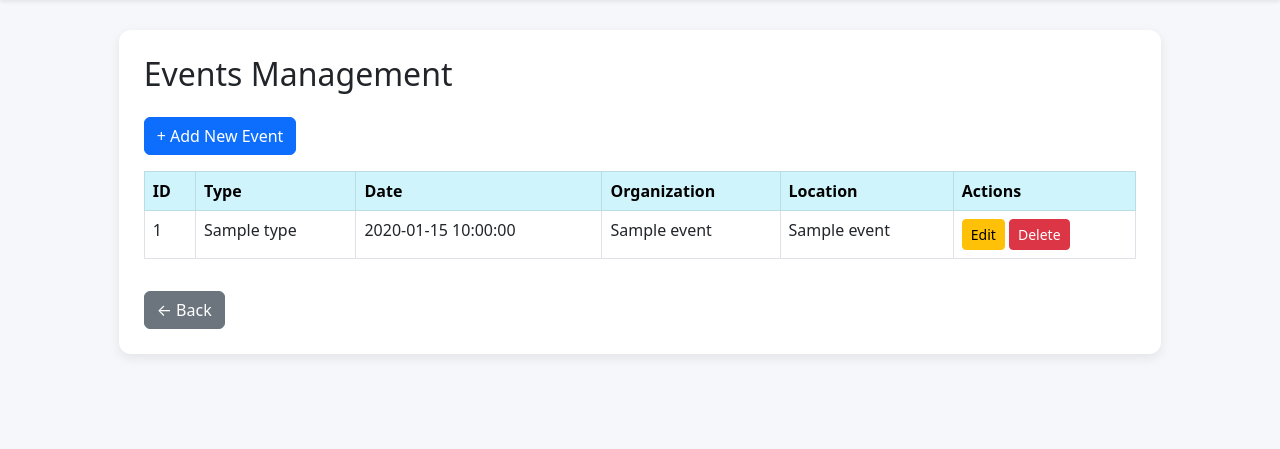
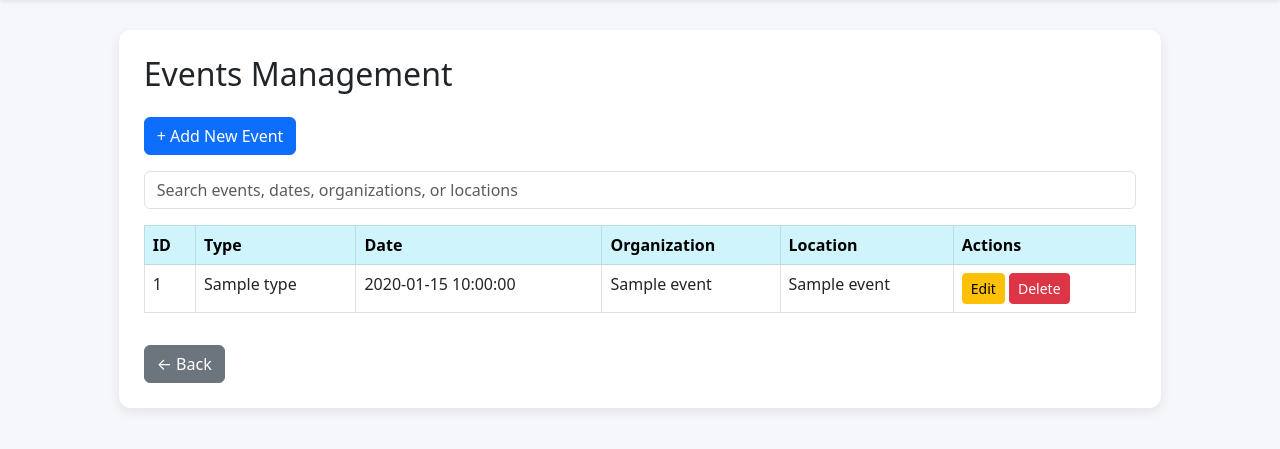
Before and after one commit to fna106/FreeFoodMap, a Flask app: template templates/admin_events.html in a window 1280 px wide. Shown: the part 56-505 px from the top of the page. Run offline with Flask 3, Linux system fonts and the light colour scheme; the template is opened without the code that fills it: most values are stand-ins (such as "Sample title", 1, 10 or a date in 2020).

Commit message:
Update admin_events.html
Added client-side search/filtering to the admin events table

```diff
--- a/templates/admin_events.html
+++ b/templates/admin_events.html
@@ -45,7 +45,9 @@
 
         <a href="/admin/events/new" class="btn btn-primary mb-3">+ Add New Event</a>
 
-        <table class="table table-bordered table-hover">
+        <input class="form-control mb-3" data-table-filter="#events-table" placeholder="Search events, dates, organizations, or locations">
+
+        <table id="events-table" class="table table-bordered table-hover">
             <thead class="table-info">
                 <tr>
                     <th>ID</th>
@@ -79,5 +81,6 @@
     </div>
 </div>
 
+<script src="/static/scripts/admin_table_filter.js"></script>
 </body>
 </html>
```
